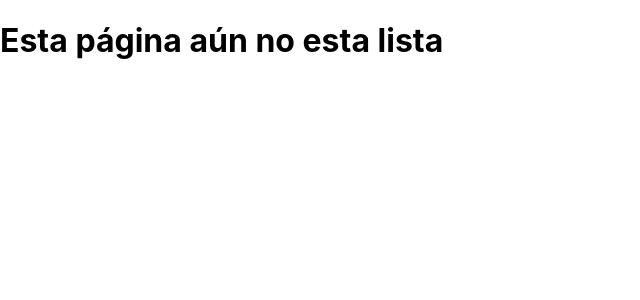
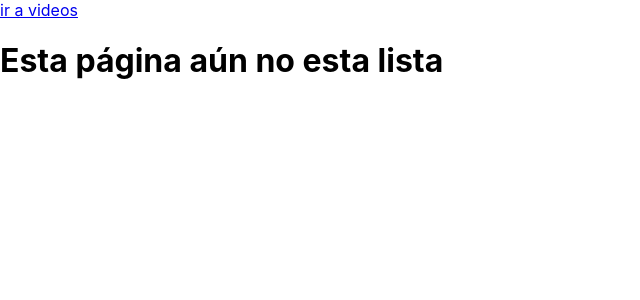
Before and after one commit to fmontalvoo/react-videos-app, a React (Create React App) app: page / in a window 1280 px wide. Shown: the top 300 px of the page, without its empty margins (0-640 px from the left). Built offline with nearby package versions, Linux system fonts and the light colour scheme.

Commit message:
Links de navegacion.
Signed-off-by: Frank Montalvo Ochoa <fmontalvoo@ups.edu.ec>

```diff
--- a/src/App.js
+++ b/src/App.js
@@ -1,6 +1,12 @@
-import { BrowserRouter, Routes, Route } from 'react-router-dom';
+import { BrowserRouter, Routes, Route, Link } from 'react-router-dom';
 
-const NotImplemented = () => <h1>Esta página aún no esta lista</h1>;
+const NotImplemented = () => (
+  <div>
+    {/* Link: permite navegar entre componentes sin refrescar el navegador. */}
+    <Link to='/videos'>ir a videos</Link>
+    <h1>Esta página aún no esta lista</h1>
+  </div>
+);
 
 function App() {
   return (
```
